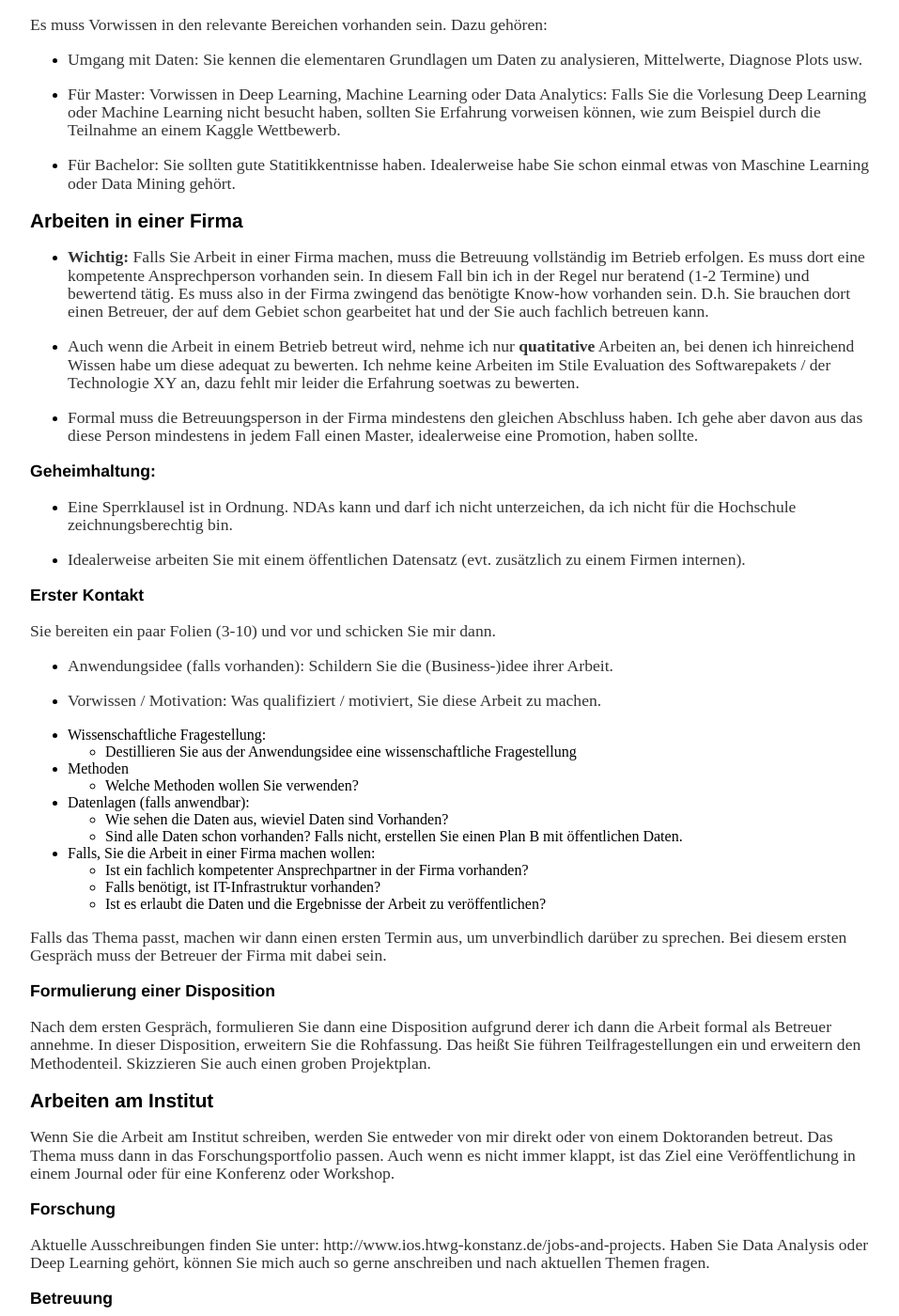
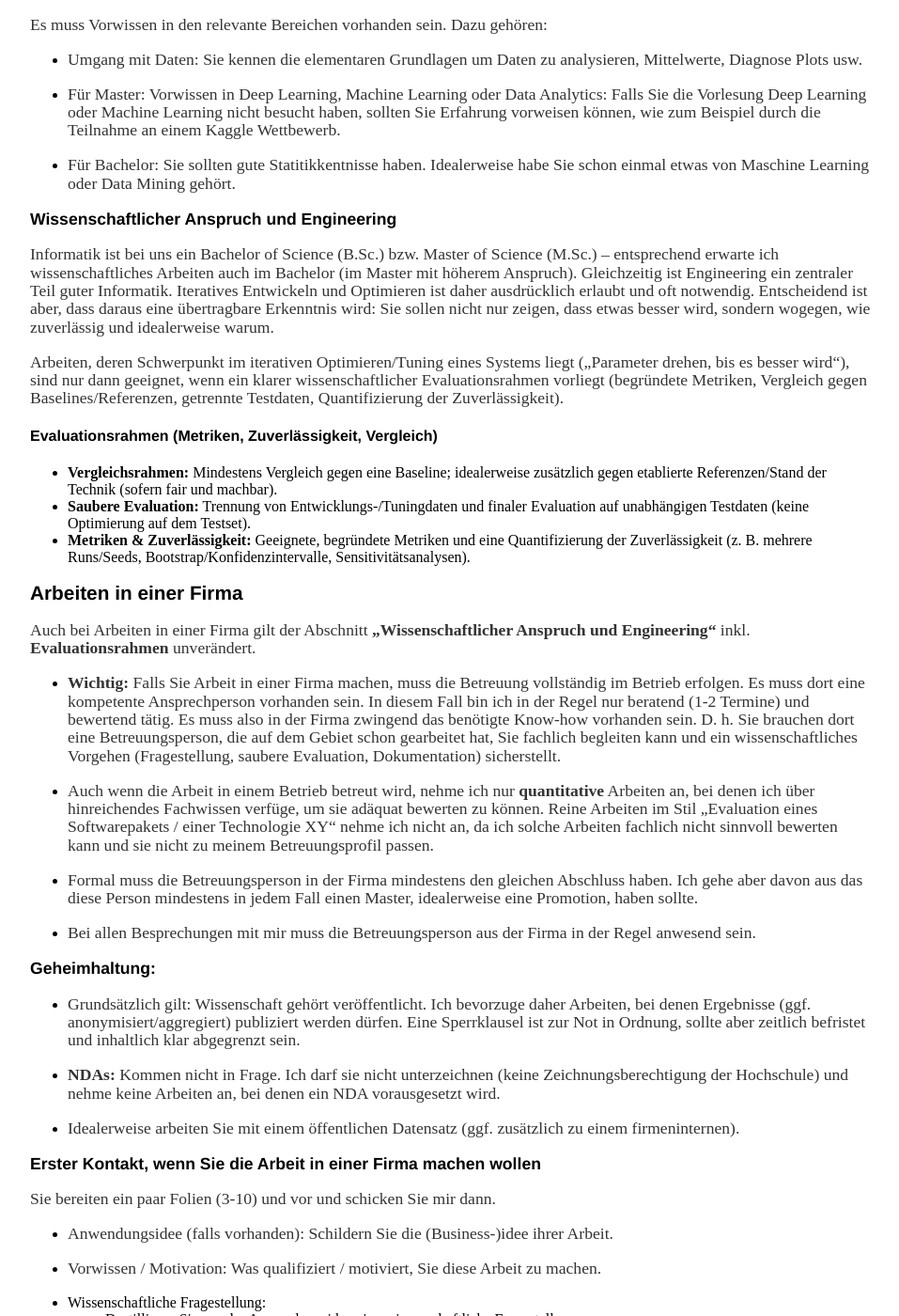
Before and after one commit to oduerr/oduerr.github.io, a Jekyll site: the page built from teaching/bama/index.md, in a window 1280 px wide and 1400 px high, scrolled down 467 px. Shown: the whole window at 94% size, without its empty margins (160-1117 px from the left). Built offline with Jekyll 4.4.1, drawn with Linux system fonts in a browser that asks for light colours; a style sheet for code colours, icons or effects is not loaded; some of the changed text lies outside the part shown.

Commit message:
Update bam

```diff
--- a/teaching/bama/index.md
+++ b/teaching/bama/index.md
@@ -26,24 +26,43 @@ Es muss Vorwissen in den relevante Bereichen vorhanden sein. Dazu gehören:
 
 * Für Bachelor: Sie sollten gute Statitikkentnisse haben. Idealerweise habe Sie schon einmal etwas von Maschine Learning oder Data Mining gehört.
 
+### Wissenschaftlicher Anspruch und Engineering
+
+Informatik ist bei uns ein Bachelor of Science (B.Sc.) bzw. Master of Science (M.Sc.) – entsprechend erwarte ich wissenschaftliches Arbeiten auch im Bachelor (im Master mit höherem Anspruch). Gleichzeitig ist Engineering ein zentraler Teil guter Informatik. Iteratives Entwickeln und Optimieren ist daher ausdrücklich erlaubt und oft notwendig. Entscheidend ist aber, dass daraus eine übertragbare Erkenntnis wird: Sie sollen nicht nur zeigen, dass etwas besser wird, sondern wogegen, wie zuverlässig und idealerweise warum.
+
+Arbeiten, deren Schwerpunkt im iterativen Optimieren/Tuning eines Systems liegt („Parameter drehen, bis es besser wird“), sind nur dann geeignet, wenn ein klarer wissenschaftlicher Evaluationsrahmen vorliegt (begründete Metriken, Vergleich gegen Baselines/Referenzen, getrennte Testdaten, Quantifizierung der Zuverlässigkeit).
+
+
+#### Evaluationsrahmen (Metriken, Zuverlässigkeit, Vergleich)
+
+* **Vergleichsrahmen:** Mindestens Vergleich gegen eine Baseline; idealerweise zusätzlich gegen etablierte Referenzen/Stand der Technik (sofern fair und machbar).
+* **Saubere Evaluation:** Trennung von Entwicklungs-/Tuningdaten und finaler Evaluation auf unabhängigen Testdaten (keine Optimierung auf dem Testset).
+* **Metriken & Zuverlässigkeit:** Geeignete, begründete Metriken und eine Quantifizierung der Zuverlässigkeit (z. B. mehrere Runs/Seeds, Bootstrap/Konfidenzintervalle, Sensitivitätsanalysen).
+<!-- * **Probabilistische Methoden:** Wenn Sie probabilistische Vorhersagen/Unsicherheiten evaluieren, erwarte ich eine Diskussion geeigneter **Proper Scoring Rules** (z. B. Log-Score/NLL, CRPS, Brier Score). -->
+
 
 ## Arbeiten in einer Firma
 
+Auch bei Arbeiten in einer Firma gilt der Abschnitt **„Wissenschaftlicher Anspruch und Engineering“** inkl. **Evaluationsrahmen** unverändert.
 
-* **Wichtig:** Falls Sie Arbeit in einer Firma machen, muss die Betreuung vollständig im Betrieb erfolgen. Es muss dort eine kompetente Ansprechperson vorhanden sein. In diesem Fall bin ich in der Regel nur beratend (1-2 Termine) und bewertend tätig. Es muss also in der Firma zwingend das benötigte Know-how vorhanden sein. D.h. Sie brauchen dort einen Betreuer, der auf dem Gebiet schon gearbeitet hat und der Sie auch fachlich betreuen kann.
+* **Wichtig:** Falls Sie Arbeit in einer Firma machen, muss die Betreuung vollständig im Betrieb erfolgen. Es muss dort eine kompetente Ansprechperson vorhanden sein. In diesem Fall bin ich in der Regel nur beratend (1-2 Termine) und bewertend tätig. Es muss also in der Firma zwingend das benötigte Know-how vorhanden sein. D. h. Sie brauchen dort eine Betreuungsperson, die auf dem Gebiet schon gearbeitet hat, Sie fachlich begleiten kann und ein wissenschaftliches Vorgehen (Fragestellung, saubere Evaluation, Dokumentation) sicherstellt.
 
-* Auch wenn die Arbeit in einem Betrieb betreut wird, nehme ich nur **quatitative** Arbeiten an, bei denen ich hinreichend Wissen habe um diese adequat zu bewerten. Ich nehme keine Arbeiten im Stile Evaluation des Softwarepakets / der Technologie XY an, dazu fehlt mir leider die Erfahrung soetwas zu bewerten.
+* Auch wenn die Arbeit in einem Betrieb betreut wird, nehme ich nur **quantitative** Arbeiten an, bei denen ich über hinreichendes Fachwissen verfüge, um sie adäquat bewerten zu können. Reine Arbeiten im Stil „Evaluation eines Softwarepakets / einer Technologie XY“ nehme ich nicht an, da ich solche Arbeiten fachlich nicht sinnvoll bewerten kann und sie nicht zu meinem Betreuungsprofil passen.
 
 * Formal muss die Betreuungsperson in der Firma mindestens den gleichen Abschluss haben. Ich gehe aber davon aus das diese Person mindestens in jedem Fall einen Master, idealerweise eine Promotion, haben sollte.
 
+* Bei allen Besprechungen mit mir muss die Betreuungsperson aus der Firma in der Regel anwesend sein.
+
 ### Geheimhaltung:
 
-* Eine Sperrklausel ist in Ordnung. NDAs kann und darf ich nicht unterzeichen, da ich nicht für die Hochschule zeichnungsberechtig bin.
+* Grundsätzlich gilt: Wissenschaft gehört veröffentlicht. Ich bevorzuge daher Arbeiten, bei denen Ergebnisse (ggf. anonymisiert/aggregiert) publiziert werden dürfen. Eine Sperrklausel ist zur Not in Ordnung, sollte aber zeitlich befristet und inhaltlich klar abgegrenzt sein.
 
-* Idealerweise arbeiten Sie mit einem öffentlichen Datensatz (evt. zusätzlich zu einem Firmen internen).
+* **NDAs:** Kommen nicht in Frage. Ich darf sie nicht unterzeichnen (keine Zeichnungsberechtigung der Hochschule) und nehme keine Arbeiten an, bei denen ein NDA vorausgesetzt wird.
+
+* Idealerweise arbeiten Sie mit einem öffentlichen Datensatz (ggf. zusätzlich zu einem firmeninternen).
 
 
-### Erster Kontakt
+### Erster Kontakt, wenn Sie die Arbeit in einer Firma machen wollen
 Sie bereiten ein paar Folien (3-10) und vor und schicken Sie mir dann.
 
 * Anwendungsidee (falls vorhanden): Schildern Sie die (Business-)idee ihrer Arbeit.
@@ -60,13 +79,22 @@ Sie bereiten ein paar Folien (3-10) und vor und schicken Sie mir dann.
 	* Wie sehen die Daten aus, wieviel Daten sind Vorhanden?
 	* Sind alle Daten schon vorhanden? Falls nicht, erstellen Sie einen Plan B mit öffentlichen Daten.
 
-* Falls, Sie die Arbeit in einer Firma machen wollen:
+* In der Firma:
 	* Ist ein fachlich kompetenter Ansprechpartner in der Firma vorhanden?
 	* Falls benötigt, ist IT-Infrastruktur vorhanden?
 	* Ist es erlaubt die Daten und die Ergebnisse der Arbeit zu veröffentlichen?
 
 Falls das Thema passt, machen wir dann einen ersten Termin aus, um unverbindlich darüber zu sprechen. Bei diesem ersten Gespräch muss der Betreuer der Firma mit dabei sein.
 
+### Erster Kontakt, wenn Sie die Arbeit am Institut schreiben wollen
+Wir treffen uns persönlich und ich gebe Ihnen eine Übersicht über mögliche Themen und meine Erwartungen an eine Arbeit. Schicken Sie mir bitte eine kurze E-Mail (ein paar Absätze reichen). Damit ich schnell einschätzen kann, ob und wie das passt, sollte Folgendes drinstehen:
+
+* Studiengang & Abschluss: BA/MA, Studiengang, ggf. Schwerpunkt.
+* Zeitfenster: gewünschter Start, spätester Abgabetermin (oder ob Sie flexibel sind).
+* Interessen (2–4 Stichpunkte): z. B. Computer Vision, NLP, Zeitreihen, Unsicherheit, Bayes, Causality, Generative Models, RL, etc.
+* Vorwissen & Tools: relevante Vorlesungen (z. B. Data Analysis / ML / DL), Programmiererfahrung (Python), ggf. Frameworks (PyTorch/JAX/Keras), Statistikkenntnisse.
+* Motivation: warum das Thema, warum am Institut (1–3 Sätze).
+* Falls vorhanden: Ideen/Skizzen: gern als Stichpunkte (Problem → mögliche Methode → mögliche Daten).
 
 ### Formulierung einer Disposition
 Nach dem ersten Gespräch, formulieren Sie dann eine Disposition aufgrund derer ich dann die Arbeit formal als Betreuer annehme. In dieser Disposition, erweitern Sie die Rohfassung. Das heißt Sie führen Teilfragestellungen ein und erweitern den Methodenteil. Skizzieren Sie auch einen groben Projektplan.
@@ -83,7 +111,10 @@ Aktuelle Ausschreibungen finden Sie unter: http://www.ios.htwg-konstanz.de/jobs-
 * Nach etwa 4 Wochen, werden Sie einen Einführungsvortrag halten, bei dem Sie Ihr Projekt der Gruppe (2-10) Personen vorstellen. Dies dient dazu, dass wir alle das gleiche Verständnis haben und evt. neue Ideen zu kreieren.
 
 
+
 ## Allgemeine Hinweise zur Arbeit
+
+
 
 Format, Textverarbeitungsprogramm (Word,Google-Docs,LaTeX,...), Zitierweise (IEEE, Harvard,...) und Sprache (Deutsch oder Englisch) ist mir egal. Auf was ich wert lege:
 
@@ -91,6 +122,7 @@ Format, Textverarbeitungsprogramm (Word,Google-Docs,LaTeX,...), Zitierweise (IEE
 * Stil: wissenschaftlich, knapp und prägnant (concise)
 * Die Figuren sind sehr wichtig und fliessen in die Bewertung ein. Sie müssen eine aussagekräftige Unterschrift / Caption haben (in der Regel mehr als ein Satz). Bei Grafen müssen die Achsen beschriftet sein.
 * Alle Variablen in Formel müssen erklärt sein (ich sehe eher Fehler in Formeln als Rechtschreibfehler). Schreiben Sie in LaTex ist https://bochang.me/blog/posts/latex/ eine gute Quelle für den Formelsatz
+* Sprache/Lesbarkeit: Ich bewerte nicht primär Grammatik oder Rechtschreibung. Im Jahr 2026 setze ich aber voraus, dass Sie bei Bedarf geeignete Tools zur sprachlichen Überarbeitung einsetzen (z. B. Duden Mentor, Grammarly oder KI-gestützte Assistenz), sodass der Text gut lesbar und weitgehend fehlerfrei ist. **Wichtig:** Für Inhalt, Faktentreue tragen Sie immer die volle Verantwortung (Nutzung von KI-gestützten Werkzeugen)
 * Alle abgesetzten Formel (also nicht Text) sollten eine Nummer haben (das erleichtert Diskussion)
 * Fehlerbalken müssen, sofern möglich, angegeben werden. In R gibt schon immer die Möglichkeit Konfidenzintervalls zu berechnen, in python geht es nun auch <https://github.com/jacobgil/confidenceinterval>
 * In der Regel kein Code im Haupttext (eher Pseudocode)
```
